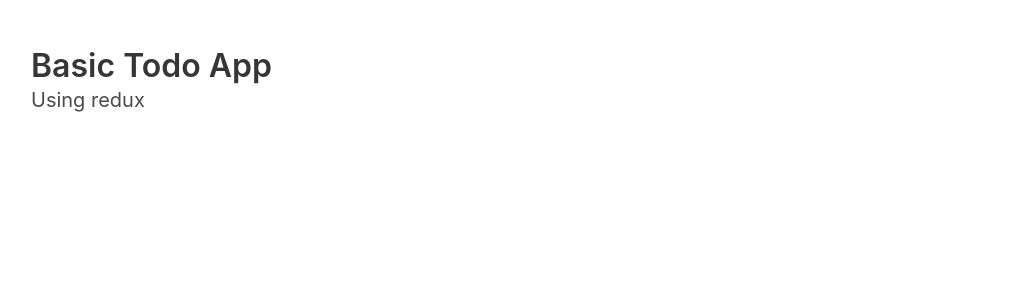
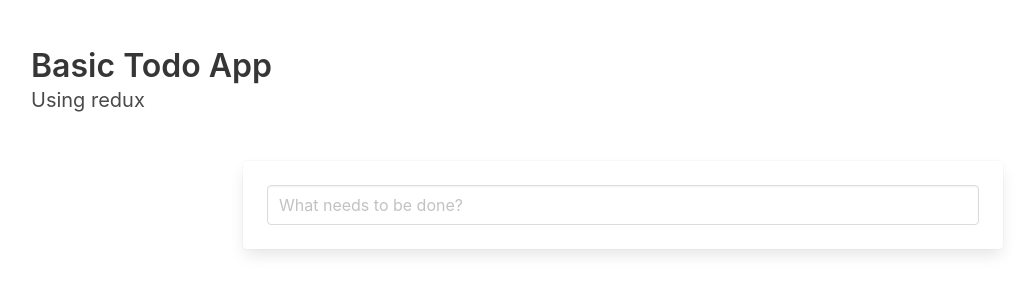
Before and after one commit to hooman182/todo-app-react-redux, a React (Create React App) app: page / in a window 1280 px wide. Shown: the top 300 px of the page, without its empty margins (17-1052 px from the left). Built offline with nearby package versions, Linux system fonts and the light colour scheme.

Commit message:
feat: Create Form and TodoContainer components
Import components to MainContainer

```diff
--- a/src/components/MainContainer.jsx
+++ b/src/components/MainContainer.jsx
@@ -1,9 +1,15 @@
 import { Component } from "react";
+import TodoContainer from "./todo/TodoContainer.jsx";
 
 class MainContainer extends Component {
     render() {
         return (
             <main className="container">
+                <div className="columns">
+                    <div className="column is-8 is-offset-2">
+                        <TodoContainer />
+                    </div>
+                </div>
             </main>
         )
     }
--- /dev/null
+++ b/src/components/todo/TodoContainer.jsx
@@ -0,0 +1,19 @@
+import { Component } from "react";
+
+class TodoContainer extends Component {
+    render() {
+        return (
+            <div className="card">
+                <div className="card-content">
+                    <form method="post">
+                        <div className="control">
+                            <input className="input is-normal" type="text" placeholder="What needs to be done?" />
+                        </div>
+                    </form>
+                </div>
+            </div>
+        )
+    }
+}
+
+export default TodoContainer;
```
Also changed, not shown: src/components/todo/Form.jsx (added, +15 -0 lines).
